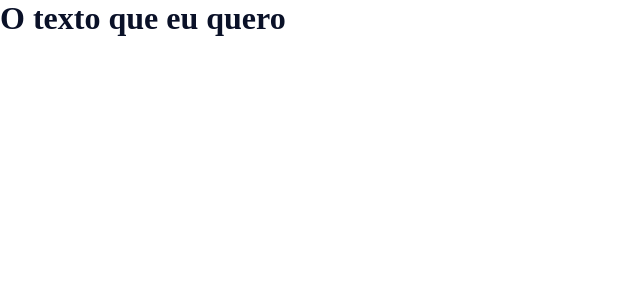
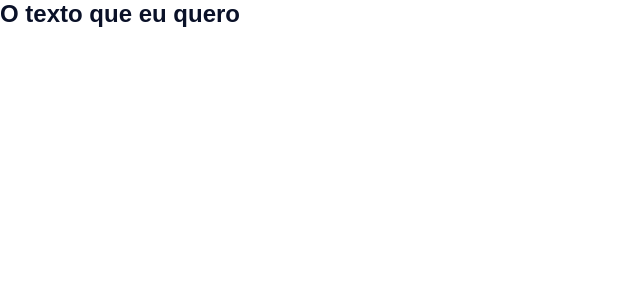
Before and after one commit to fty57/strapi_portfolio_page, a React (Create React App) app in the folder portfolio-frontend/: page / in a window 1280 px wide. Shown: the top 300 px of the page, without its empty margins (0-640 px from the left). Built offline with nearby package versions, Linux system fonts and the light colour scheme.

Commit message:
124. Configurando as fontes

```diff
--- a/portfolio-frontend/src/styles/global-styles.js
+++ b/portfolio-frontend/src/styles/global-styles.js
@@ -1,11 +1,25 @@
 import { createGlobalStyle, css } from 'styled-components';
 
 export const GlobalStyles = createGlobalStyle`
-  *{
+  @import url('https://fonts.googleapis.com/css2?family=Montserrat:ital,wght@0,900;1,900&family=Open+Sans:ital,wght@0,400;0,700;1,400;1,700&display=swap');
+
+  * {
     margin: 0;
     padding: 0;
   }
-  body{
+
+  html {
+    font-size: 62.5%;
   }
 
+  body {
+    font-size: 1.6rem;
+    font-family: ${({ theme }) => theme.fonts.family.default};
+  }
+
+  h1 {
+    font-size: 2.4rem;
+    font-family: 'Montserrat', sans-serif;
+    font-family: ${({ theme }) => theme.fonts.family.secondary};
+  }
 `;
--- a/portfolio-frontend/src/styles/theme.js
+++ b/portfolio-frontend/src/styles/theme.js
@@ -4,6 +4,11 @@
     secondaryColor: '#DC143C',
     white: '#FFFFFF',
   },
-  fonts: {},
+  fonts: {
+    family: {
+      default: "'Open Sans', sans-serif",
+      secondary: "'Montserrat', sans-serif",
+    },
+  },
   spacings: {},
 };
```
